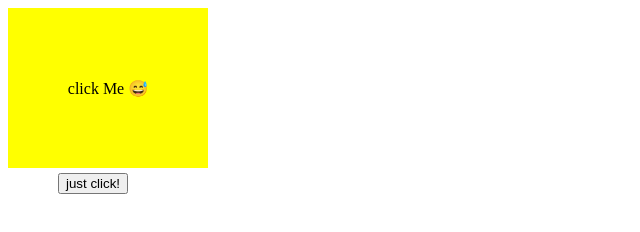
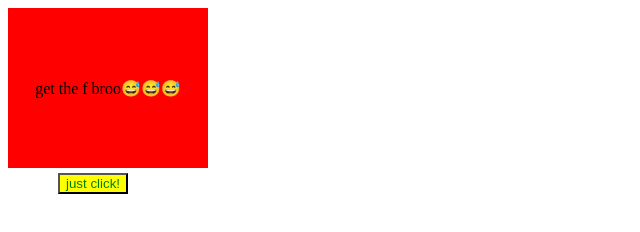
Before and after one commit to Ikechukwuproleader101/Community-Innovation-hub---Javascript-class., a plain HTML site: page index.html in a window 1280 px wide. Both pictures are taken after a click on the button "just click!". Shown: the whole page, without its empty margins (0-640 px from the left). Drawn offline with Linux system fonts and the light colour scheme.

Commit message:
Now we are moving on to creating a  mini project to text some dom skills 😂... Boyyy. we changed the background of a text and the content of the text. just intro oooo

```diff
--- a/index.css
+++ b/index.css
@@ -9,4 +9,6 @@
 button{
     margin-left: 50px;
     margin-top: 5px;
+    color: green;
+    background-color: yellow;
 }
--- a/index.html
+++ b/index.html
@@ -13,7 +13,8 @@
 <div id="box">
     <p id="clickText">click Me 😅</p>
 </div>
-<button>just click!</button>
+<button onclick="button()">just click!</button>
+
 </body>
 
 </html>
--- a/index.js
+++ b/index.js
@@ -482,12 +482,18 @@
 
 // const element = document.getElementById('paragraph');
 // element.innerHTML = "girl";
-let Tagname = document.getElementsByTagName("p");
-const result = document.getElementById("result").innerHTML = "this is the result from the first <p> tag"
-+ Tagname[0].textContent;
-let design = document.getElementById('result').style.color = "red";
-document.getElementById("result").style.textDecoration = "underline";
+// let Tagname = document.getElementsByTagName("p");
+// const result = document.getElementById("result").innerHTML = "this is the result from the first <p> tag"
+// + Tagname[0].textContent;
+// let design = document.getElementById('result').style.color = "red";
+// document.getElementById("result").style.textDecoration = "underline";
 
-const currentdate = new Date();
-let date = document.getElementsByClassName('date');
-document.getElementById("clock").innerHTML = 'Date is  :' + currentdate;
+// const currentdate = new Date();
+// let date = document.getElementsByClassName('date');
+// document.getElementById("clock").innerHTML = 'Date is  :' + currentdate;
+
+function button(){
+     const box = document.getElementById('box').style.backgroundColor = "red";
+     const Textcolor = document.getElementById('box').style.Color = "white";
+     const  boxText = document.getElementById('clickText').innerText = "get the f broo😅😅😅";
+}
```
